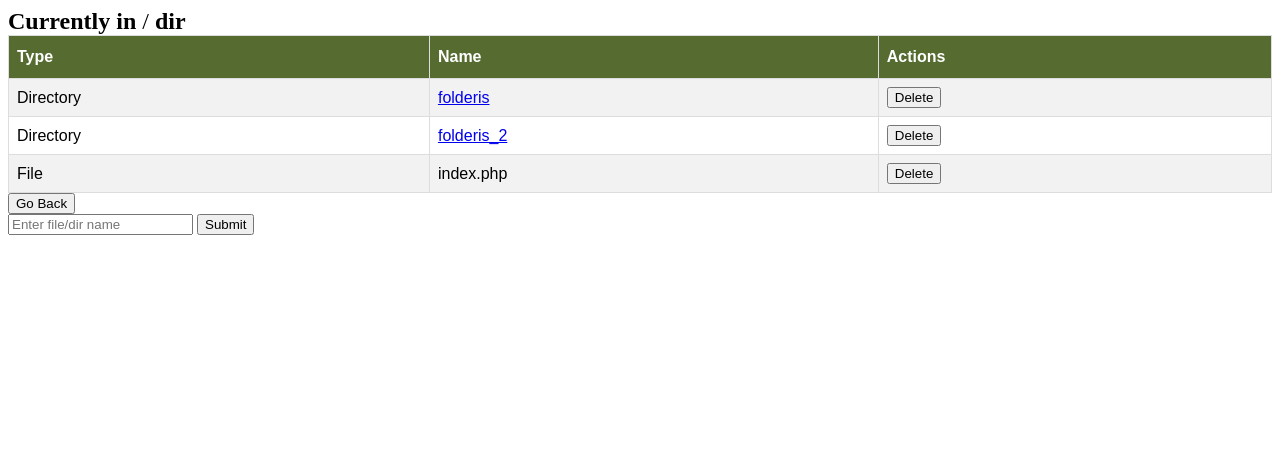
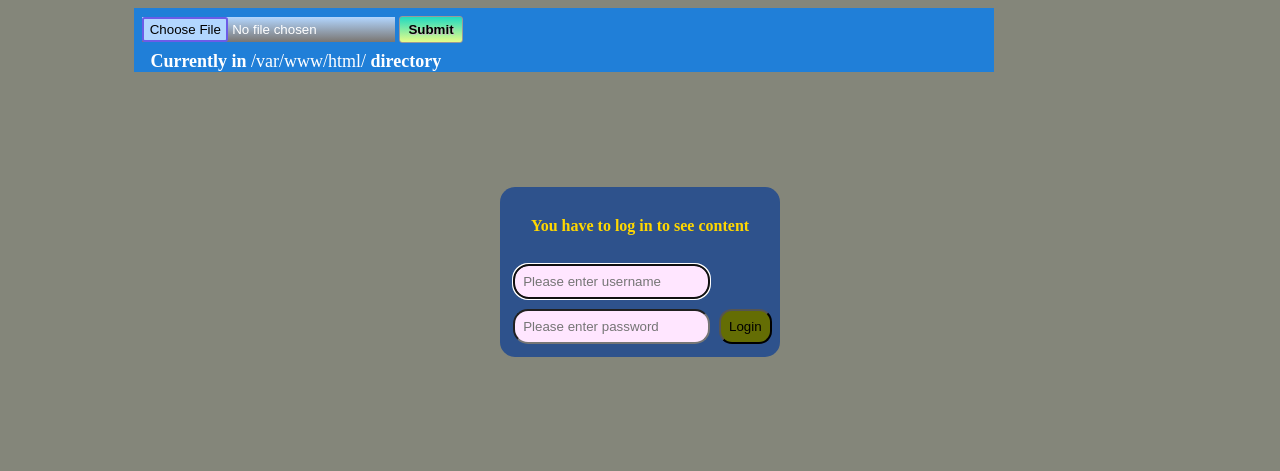
Before and after one commit to XElderX/Sprint6, a PHP site: page / in a window 1280 px wide. Shown: the top 471 px of the page. Run offline with PHP 8.4, Linux system fonts and the light colour scheme.

Commit message:
upload implemented; updated  app style

```diff
--- a/file_browser/index.php
+++ b/file_browser/index.php
@@ -1,54 +1,104 @@
+
 <!DOCTYPE html>
 <html lang="en">
 <head>
+<link rel="stylesheet" href="style.css">
     <meta charset="UTF-8">
     <meta http-equiv="X-UA-Compatible" content="IE=edge">
     <meta name="viewport" content="width=device-width, initial-scale=1.0">
-    <title>Document</title>
-    <style>
-table {
-    font-family: Arial, Helvetica, sans-serif;
-  border-collapse: collapse;
-  width: 100%;
-}
-table td, table th {
-  border: 1px solid #ddd;
-  padding: 8px;
-}
-table tr:nth-child(even){background-color: #f2f2f2;}
-table tr:hover {background-color: #ddd;}
-table th {
-  padding-top: 12px;
-  padding-bottom: 12px;
-  text-align: left;
-  background-color: #556B2F;
-  color: white;
-}
+    <title>File_browser</title>
+    <?php
+session_start();
+//logout
+(isset($_POST['logout']) && $_POST['logout'] == 'Logout')
+?  session_destroy() && session_start()
+: null;
+//login user
+$note= '';
+(isset($_POST['login']) && $_POST['username'] !== "" && $_POST['password'] !=='')
+? ((($_POST['username'] == "Guest" && $_POST['password'] == "iamaguest")) || ((($_POST['username'] == "Admin" && $_POST['password'] == "iamaadmin")))//loggin details
+? $_SESSION['logged_in'] = true  && $_SESSION['username'] = $_POST['username']
+: $note = 'Invalid username or password')
+: null;
 
-h5{
-    font-size: 24px;
-}
-span{
-    font-size: 24px;
-}
-    </style>
-
+?>
 </head>
 <body>
-<table>
-<tr>
-    <th>Type</th>
-    <th>Name</th>
-    <th>Actions</th>
-  </tr>
-  <?php
+    <div class="main">
+    <header>
+        <div class="container">
+        <?php
+      isset($_SESSION['logged_in']) and ($_SESSION['logged_in'] == true)
+     ? print  "<h3> Welcome, " . $_SESSION['username'] . "</h3>"
+     : null;
+      ?>
 
-showFiles();
-  ?>
+     <form class='logout' method='post' action='' <?php isset($_SESSION['logged_in']) && $_SESSION['logged_in'] == true
+         ? print("style = 'display: block'")
+         : print("style = 'display: none'") ?>
+         >
+         <input type='submit' name='logout' value='Logout'>
+        </form>
+</div>
+<div class = "container2">
+        <form  action = "" method = "POST" enctype = "multipart/form-data">
+        <input type = "file"  id="upload" name = "image" />
+        <input type = "submit" class="greenBtn"/>
+    </form>
+    <?php
+    if(isset($_FILES['image'])){
+        $errors= array();
+        $file_name = $_FILES['image']['name'];
+        $file_size = $_FILES['image']['size'];
+        $file_tmp = $_FILES['image']['tmp_name'];
+        $file_type = $_FILES['image']['type'];
+        if($file_size > 41943039) {
+            $errors[]='File size must be smaller than 40 MB';
+        }
+        if(empty($errors)==true) {
+            move_uploaded_file($file_tmp,  modifiedPath () . $file_name);
+            print "<p> Your file successfully uploaded!</p>";
+        }
+        else{
+            print_r($errors);
+        }
+    }
 
+    ?>
+
+    </div><div class="dirLine" > <span><b> Currently in </b> <?php print modifiedPath () ?>  <b>directory</b></span>
+</div>
+    </header>
+
+        <?php
+
+        if (isset($_SESSION['logged_in']) && $_SESSION['logged_in'] == true){
+           print  ("<section><table>
+            <tr>
+                <th>Type</th>
+                <th>Name</th>
+                <th>Actions</th>
+              </tr>");
+            showFiles();
+            print "</table>";
+            generateForm();
+            print "</section>";
+        } ?>
+
+    <div class='logIn'>
+        <form class='login' action="" method="post"
+        <?php isset($_SESSION['logged_in']) && $_SESSION['logged_in'] == true
+         ? print("style = 'display: none'")
+         : print("style = 'display: block'") ?>
+      >
+      <h4>You have to log in to see content</h4>
+      <h6><?php echo $note; ?></h6>
+        <input type="text" name="username" placeholder="Please enter username" required autofocus></br>
+        <input type="password" name="password" placeholder="Please enter password" required>
+        <button type="submit" name="login">Login</button>
+    </form>
+    </div>
 <?php
-echo '<span> <b> Currently in </b>' . $_SERVER['REQUEST_URI'] .' <b>dir</b> </span>';
-
 
 function modifiedPath (){
     $createFileInDir =  $_SERVER['DOCUMENT_ROOT'] . $_SERVER['REQUEST_URI'];
@@ -66,34 +116,39 @@ function showFiles() {
     $files_within = array_diff($files_within,array('.','..'));
     $files_within = array_values($files_within);
 
-    foreach ($files_within as $key => $_file) {
+    foreach ($files_within as $_file) {
         $uriLink = str_replace(" ", "%20", $_file);
         $pathLink = str_replace(" ", "%20", $path);
         $hrefPath = "<a href=?path=";
-        $deleteButton = "<form method='POST' action=''>
+        $deleteButton = "<td><form class='delete' method='POST' action=''>
         <input type='hidden' name='_fileDelete' value='$_file'>
         <input type='submit' name='delete' value='Delete'>
-        </form>";
+        </form></td>";
 
              is_dir($directory . $_file)
              ? (!isset($_GET["path"])
-             ? print "<tr><td>" . "Directory" . "</td>" . "<td>" . $hrefPath . $uriLink . "/>" . $_file . "</td><td>$deleteButton</td></tr>"
-             : print "<tr><td>Directory</td><td>" . $hrefPath . $pathLink . $uriLink . "/>" . $_file . "</td><td>$deleteButton</td></tr>")
-             : print ("<tr><td>File</td><td>" .  $_file . "</td><td>$deleteButton</td></tr>");
+             ? print "<tr><td>Directory</td><td>" . $hrefPath . $uriLink . "/>" . $_file . "</td>$deleteButton</tr>"
+             : print "<tr><td>Directory</td><td>" . $hrefPath . $pathLink . $uriLink . "/>" . $_file . "</td>$deleteButton</tr>")
+             : print ("<tr><td>File</td><td>" .  $_file . "</td>$deleteButton</tr>");
         }
+    }
+function generateForm() {
+print "
+<div class='forms'>
+<div>
+<form class='back' method='post' action=''>
+<input type='hidden' name='back' value='Back'>
+<input type='submit' name='submit' value='Go Back'>
+</form></div><div>
+<form class='create'method='post' action=''>
+<input id='field' type='text' name='newFile' placeholder='Enter file/dir name' value=''>
+<input type='submit' name='create' value='Create'>
+</form></div></div>";
+
+addDeleteBack();
 }
-?>
-</table>
-<form method="post" action="">
-<input type="hidden" name="back" value="Back">
-<input type="submit" name="submit" value="Go Back">
-</form>
-<form method="post" action="">
-<input type="text" name="newFile" placeholder="Enter file/dir name" value="">
-<input type="submit" name="create" value="Submit">
-</form>
+function addDeleteBack() {
 
-<?php
 if(isset($_POST['back'])){
     header("Location:" . (dirname($_SERVER['REQUEST_URI'])). '/' );
    }
@@ -104,7 +159,7 @@ if(isset($_POST['back'])){
 
         if (!file_exists($path . $_newFile )){
             if(is_dir($path)){
-                print $path . $_newFile;
+                // print $path . $_newFile;
                fopen($path . $_newFile, "w");
                header("Refresh:0");
             }
@@ -127,13 +182,11 @@ if(isset($_POST['back'])){
         }
        }
    }
-?>
-<?php
 if(isset($_POST['delete'])){
     $fileToDelete = $_POST['_fileDelete'];
     $path= modifiedPath ();
 
-    if($fileToDelete!=="index.php"){
+    if($fileToDelete!=="index.php" && $fileToDelete!=="style.css"){
         if (is_file($path . $fileToDelete)) {
             if (!unlink($path . $fileToDelete)) {
                 header("Refresh:0");
@@ -157,11 +210,11 @@ if(isset($_POST['delete'])){
 
     }
     else{
-        print  (" <p style='color:red; font-size:32px; font-weight:bold'> Are you crazy??? index.php is forbidden to delete!!! </p>");
+        print  (" <p style='color:red; font-size:32px; font-weight:bold'> Are you crazy??? Neither index.php nor style.css is forbidden to delete!!! </p>");
     }
-
 }
-
+}
 ?>
+</div>
 </body>
 </html>
--- /dev/null
+++ b/file_browser/style.css
@@ -0,0 +1,212 @@
+body{
+  background-color: #84867a;
+}
+.main {
+  margin:auto;
+  width: 80%;
+}
+section, header, h5 {
+  width: 85%;
+}
+
+header{
+  display: flex;
+  flex-direction: column;
+  justify-content: space-between;
+  color: white;
+  background-color: #207fd8;
+}
+.container {
+    display: flex;
+    justify-content: space-between;
+}
+.dirLine{
+
+  width:50%;
+  padding-left:1rem;
+}
+.greenBtn{
+
+  background: linear-gradient( #20dac1, #e6fd89);
+  border: 1px solid #999;
+  border-radius: 3px;
+  padding: 5px 8px;
+  text-shadow: 1px 1px rgb(204, 195, 195);
+  font-weight: 700;
+  font-size: 10pt;
+}
+.greenBtn:hover{
+
+  background: linear-gradient( #20dac1, #20c1d8);
+  border: 1px solid #999;
+  border-radius: 3px;
+  padding: 5px 8px;
+  text-shadow: 1px 1px rgb(204, 195, 195);
+  font-weight: 700;
+  font-size: 10pt;
+}
+.container2{
+  padding: 0.5rem;
+}
+#upload{
+  background: linear-gradient( #b2d6ff, #7a7672);
+}
+
+
+input[type=file]::file-selector-button {
+  border: 2px solid #6c5ce7;
+  padding: .2em .4em;
+  border-radius: .2em;
+  background:  #b2d6ff;
+  transition: 1s;
+}
+
+input[type=file]::file-selector-button:hover {
+  background: linear-gradient( #b2d6ff, #7a7672);
+  border: 2px solid #00cec9;
+}
+
+table {
+  display:flex;
+  flex-direction: column;
+  font-family: Arial, Helvetica, sans-serif;
+
+}
+table td, table th {
+  border: 1px solid #ddd;
+  padding: 8px;
+  width: 50%;
+  background-color:#e2e2e2;
+}
+table th {
+  padding-top: 12px;
+  padding-bottom: 12px;
+  text-align: center;
+  background-color: #382f6b;
+  color: white;
+}
+h3{
+  font-size: 24px;
+  color: gold;
+  padding-left: 20px;
+
+}
+
+h5{
+    font-size: 24px;
+    background-color:#e2e2e2;
+    border: 2px solid #ffda5d;
+}
+p {
+  color:#4fbc66;
+  font-weight: bold;
+}
+
+span{
+    font-size: 18px;
+
+
+}
+.forms{
+  display:flex;
+  justify-content: space-between;
+  background-color: #e2e2e2;
+  border: 2px solid white;
+  border-radius: 10px;
+
+}
+.logIn{
+  display:flex;
+  align-items: center;
+  justify-content: center;
+  height: 50vh;
+
+}
+
+.login{
+  background-color:#2e528c;
+  border-radius: 15px;
+  padding:0.5rem;
+}
+.login>h4{
+  text-align: center;
+  color: gold;
+}
+.login>input{
+  background-color:#ffe6ff;
+  border-radius: 15px;
+  margin:0.3rem;
+  padding:0.5rem;
+}
+.login>button{
+  background-color:#646d04;
+  border-radius: 13px;
+  padding:0.5rem;
+}
+.login>button:hover{
+  background-color:#e3ff77;
+
+}
+.logout{
+  float:right;
+  margin: 0.5rem 1rem 0.5rem 0rem;
+
+
+}
+.logout>input{
+  background: linear-gradient( #a03142, #e6fd89);
+  border: 1px solid #999;
+  border-radius: 3px;
+  padding: 5px 8px;
+  text-shadow: 1px 1px rgb(204, 195, 195);
+  font-weight: 700;
+  font-size: 10pt;
+}
+.logout>input:hover {
+  background: linear-gradient( #a03142, #516113);
+
+}
+.back>input{
+  background-color: #ffa528;
+  padding:0.2rem;
+  border: 2px solid white;
+  border-radius:30px;
+  margin: 1rem 0 2rem 2rem;
+  width: 5rem;
+}
+.back>input:hover {
+  background-color: #a29ae9;
+}
+.create>input{
+  background-color: greenyellow;
+  border: 2px solid white;
+  color: black;
+  padding:0.3rem;
+  margin: 1rem 1rem 0 0 ;
+  width: 5rem;
+  border-radius:30px;
+
+}
+.create>#field{
+  background-color:#f3eae8;
+  border: 2px solid white;
+  padding: 0.4rem;
+  width: 15vw;
+  color:rgb(22, 4, 4);
+}
+
+.create>input:hover {
+  background-color: #4fbc66;
+}
+.delete>input{
+  background: linear-gradient( #a03142, #7c2235);
+  color: gold;
+  border: 1px solid #999;
+  border-radius: 3px;
+  padding: 5px 8px;
+  font-weight: 500;
+  font-size: 10pt;
+}
+.delete>input:hover {
+  background: linear-gradient( #f17d7a, #ef6b9d);
+}
```
Also changed, not shown: file_browser/280682433_1063927590869833_6833343177664380231_n.jpg (added), file_browser/array map function.png (added), file_browser/folderis/hackin_tips.txt (added), file_browser/folderis/some_hackin_tips.txt (deleted), file_browser/folderis_2/file.txt (added), file_browser/order.png (added).
